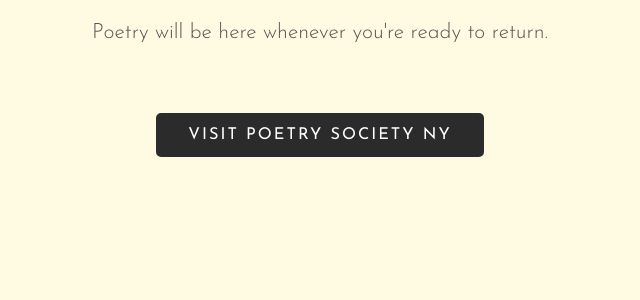
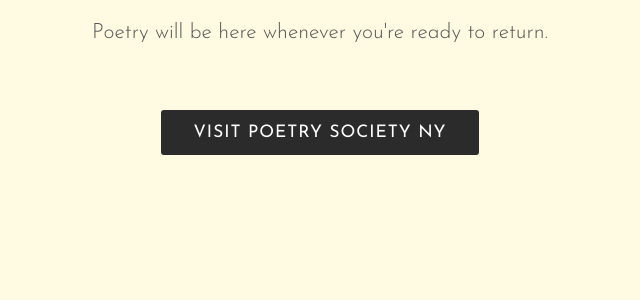
Before and after one commit to future-tripper/psny-mayday, a FastAPI app: page /goodbye in a window 1280 px wide. Shown: the part 456-756 px from the top of the page, without its empty margins (320-960 px from the left). Run offline with FastAPI, Linux system fonts and the light colour scheme.

Commit message:
Unify button styles across the app
- Remove cream border from .submit-btn and .cta-button
- Use consistent border-radius (3px) matching new signup flow
- Consistent letter-spacing (1px) and font-size (0.9em)
- Clean, modern button aesthetic throughout

🤖 Generated with [Claude Code](https://claude.com/claude-code)

Co-Authored-By: Claude <noreply@anthropic.com>

```diff
--- a/static/styles.css
+++ b/static/styles.css
@@ -431,16 +431,16 @@ h1 {
 }
 
 .submit-btn {
-    padding: 12px 28px;
+    padding: 14px 28px;
     background: #2b2b2b;
     color: white;
-    border: 3px solid #FFFBE2;
-    border-radius: 8px;
-    font-family: 'Josefin Sans', sans-serif;
-    font-size: 0.85em;
+    border: none;
+    border-radius: 3px;
+    font-family: 'Josefin Sans', sans-serif;
+    font-size: 0.9em;
     cursor: pointer;
     font-weight: 400;
-    letter-spacing: 2px;
+    letter-spacing: 1px;
     text-transform: uppercase;
     transition: all 0.2s;
 }
@@ -611,10 +611,10 @@ h1 {
     text-decoration: none;
     font-family: 'Josefin Sans', sans-serif;
     font-weight: 400;
-    font-size: 0.85em;
-    border-radius: 8px;
-    border: 3px solid #FFFBE2;
-    letter-spacing: 2px;
+    font-size: 0.9em;
+    border-radius: 3px;
+    border: none;
+    letter-spacing: 1px;
     text-transform: uppercase;
     transition: all 0.2s;
 }
```
